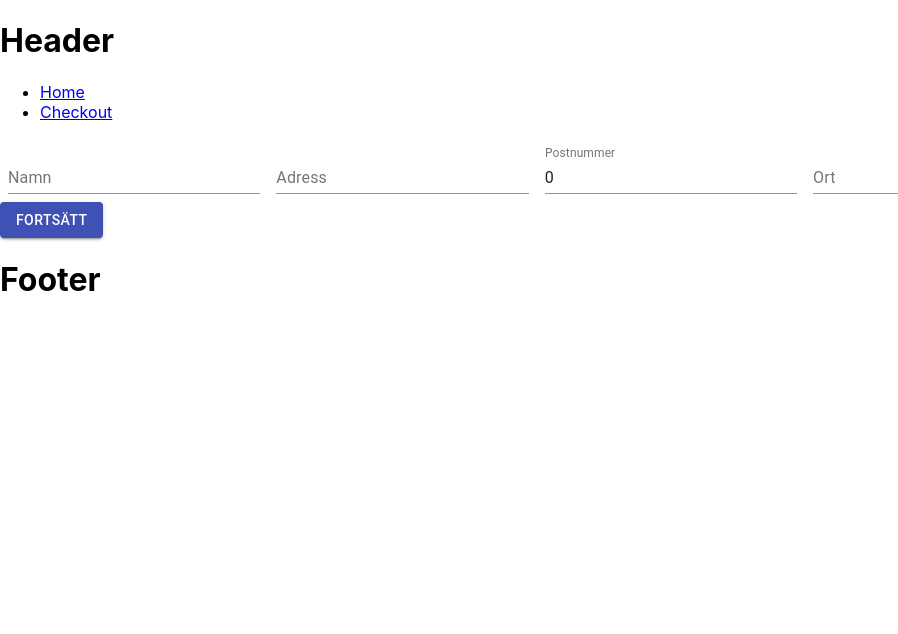
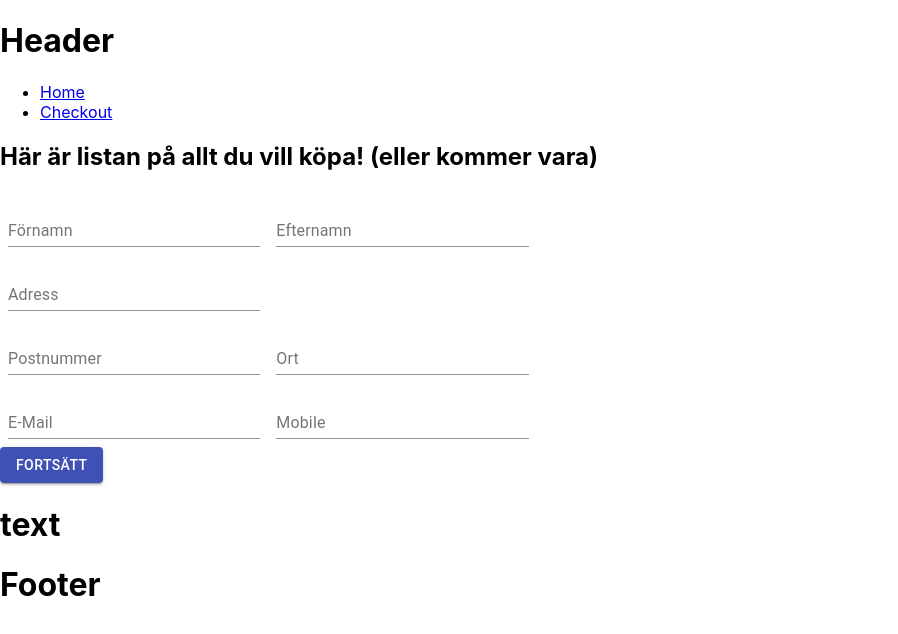
Before and after one commit to Anne-Lie-Back/react-webshop, a React (Create React App) app: page /checkout in a window 1280 px wide. Shown: the top 634 px of the page, without its empty margins (0-898 px from the left). Built offline with nearby package versions, Linux system fonts and the light colour scheme.

Commit message:
address fields is functional

```diff
--- a/src/components/checkout/Address.tsx
+++ b/src/components/checkout/Address.tsx
@@ -5,14 +5,20 @@ import Button from '@material-ui/core/Button';
 
 interface Props{
     nextStep: () => void
-    name: string
-    onChangeName: (event:any) => void
+    firstName: string
+    onChangeFirstName: (event:any) => void
+    lastName: string
+    onChangeLastName: (event:any) => void
     address: string
     onChangeAddress: (event:any) => void
-    zipCode: number
+    zipCode: any
     onChangeZipCode: (event:any) => void
     city: string
     onChangeCity: (event:any) => void
+    eMail: string
+    onChangeEMail: (event:any) => void
+    mobNr: any
+    onChangeMobNr: (event:any) => void
 }
 const useStyles = makeStyles((theme: Theme) =>
   createStyles({
@@ -36,10 +42,16 @@ export default function BasicTextFields(props:Props) {
   return (
     <>
         <form className={classes.root} noValidate autoComplete="off">
-        <TextField id="standard-basic" label="Namn" value={props.name} onChange = {props.onChangeName}/>
-        <TextField id="standard-basic" label="Adress" value={props.address} onChange = {props.onChangeAddress}/>
-        <TextField id="standard-basic" label="Postnummer" value={props.zipCode} onChange = {props.onChangeZipCode}/>
-        <TextField id="standard-basic" label="Ort" value={props.city} onChange = {props.onChangeCity}/>
+          <TextField id="standard-basic" label="Förnamn" value={props.firstName} onChange = {props.onChangeFirstName}/>
+          <TextField id="standard-basic" label="Efternamn" value={props.lastName} onChange = {props.onChangeLastName}/>
+          <br/>
+          <TextField id="standard-basic" label="Adress" value={props.address} onChange = {props.onChangeAddress}/>
+          <br/>
+          <TextField id="standard-basic" label="Postnummer" value={props.zipCode} onChange = {props.onChangeZipCode}/>
+          <TextField id="standard-basic" label="Ort" value={props.city} onChange = {props.onChangeCity}/>
+          <br/>
+          <TextField id="standard-basic" label="E-Mail" value={props.eMail} onChange = {props.onChangeEMail}/>
+          <TextField id="standard-basic" label="Mobile" value={props.mobNr} onChange = {props.onChangeMobNr}/>
         </form>
         <Button variant="contained"
           color="primary"
--- a/src/components/checkout/CheckOut.tsx
+++ b/src/components/checkout/CheckOut.tsx
@@ -1,14 +1,19 @@
-import React from 'react'
+import React, {CSSProperties} from 'react'
 import Address from './Address'
+import Shipping from './Shipping'
+import Button from '@material-ui/core/Button';
 
 interface Props{
 }
 interface State{
     step:number,
-    name:string,
+    firstName:string,
+    lastName:string,
     address: string,
-    zipCode: number,
+    zipCode: any,
     city: string
+    eMail: string,
+    mobNr:any
 }
 
 export default class CheckOut extends React.Component<Props, State>{
@@ -16,10 +21,13 @@ export default class CheckOut extends React.Component<Props, State>{
         super(props)
         this.state = {
             step: 1,
-            name: '',
+            firstName: '',
+            lastName: '',
             address: '',
-            zipCode: 0,
-            city: ''
+            zipCode: '',
+            city: '',
+            eMail:'',
+            mobNr: '',
         }
     }
 
@@ -37,40 +45,68 @@ export default class CheckOut extends React.Component<Props, State>{
         })
       }
 
-      handleNameInput = (event: { target: { value: any } }) => this.setState({name:event.target.value})
+      handleFirstNameInput = (event: { target: { value: any } }) => this.setState({firstName:event.target.value})
+      handleLastNameInput = (event: { target: { value: any } }) => this.setState({lastName:event.target.value})
       handleAddressInput = (event: { target: { value: any } }) => this.setState({address:event.target.value})
       handleZipCodeInput = (event: { target: { value: any } }) => this.setState({zipCode:event.target.value})
       handleCityInput = (event: { target: { value: any } }) => this.setState({city:event.target.value})
+      handleEMailInput = (event: { target: { value: any } }) => this.setState({eMail:event.target.value})
+      handleMobNrInput = (event: { target: { value: any } }) => this.setState({mobNr:event.target.value})
 
 
 
     render(){
         const { step } = this.state
-        console.log(this.state.name)
         switch(step){
             case 1:
                 return(
+                    <>
+                    <h2>Här är listan på allt du vill köpa! (eller kommer vara)</h2>
                     <Address
                         nextStep = {this.nextStep}
-                        name = {this.state.name}
-                        onChangeName = {this.handleNameInput}
+                        firstName = {this.state.firstName}
+                        onChangeFirstName = {this.handleFirstNameInput}
+                        lastName = {this.state.lastName}
+                        onChangeLastName = {this.handleLastNameInput}
                         address = {this.state.address}
                         onChangeAddress = {this.handleAddressInput}
                         zipCode = {this.state.zipCode}
                         onChangeZipCode = {this.handleZipCodeInput}
                         city = {this.state.city}
                         onChangeCity = {this.handleCityInput}
-
+                        eMail = {this.state.eMail}
+                        onChangeEMail = {this.handleEMailInput}
+                        mobNr = {this.state.mobNr}
+                        onChangeMobNr = {this.handleMobNrInput}
                     />
+                    <Shipping/>
+                    </>
                 )
             case 2:
                 return(
-                    <>
-                        <h2>{this.state.name}</h2>
+                    <div style = {temporaryStyling}>
+                        <p>{this.state.firstName} {this.state.lastName}</p>
                         <p>{this.state.address}</p>
-                        <p>{this.state.zipCode}{this.state.city}</p>
-                    </>
+                        <p>{this.state.zipCode} {this.state.city}</p>
+                        <br/>
+                        <p>E-Mail: {this.state.eMail}</p>
+                        <p>Mobilnummer: {this.state.mobNr}</p>
+
+                        <br/>
+                        <h5>Funktionen att det stämmer finns inte än</h5>
+                        <Button variant="contained"
+                            color="primary"
+                            onClick = {this.previousStep}> Stämmer inte?
+                        </Button>
+
+                    </div>
                 )
         }
     }
 }
+
+const temporaryStyling:CSSProperties ={
+    border: '2px solid blue',
+    margin: '3rem',
+    padding: '2rem'
+}
```
